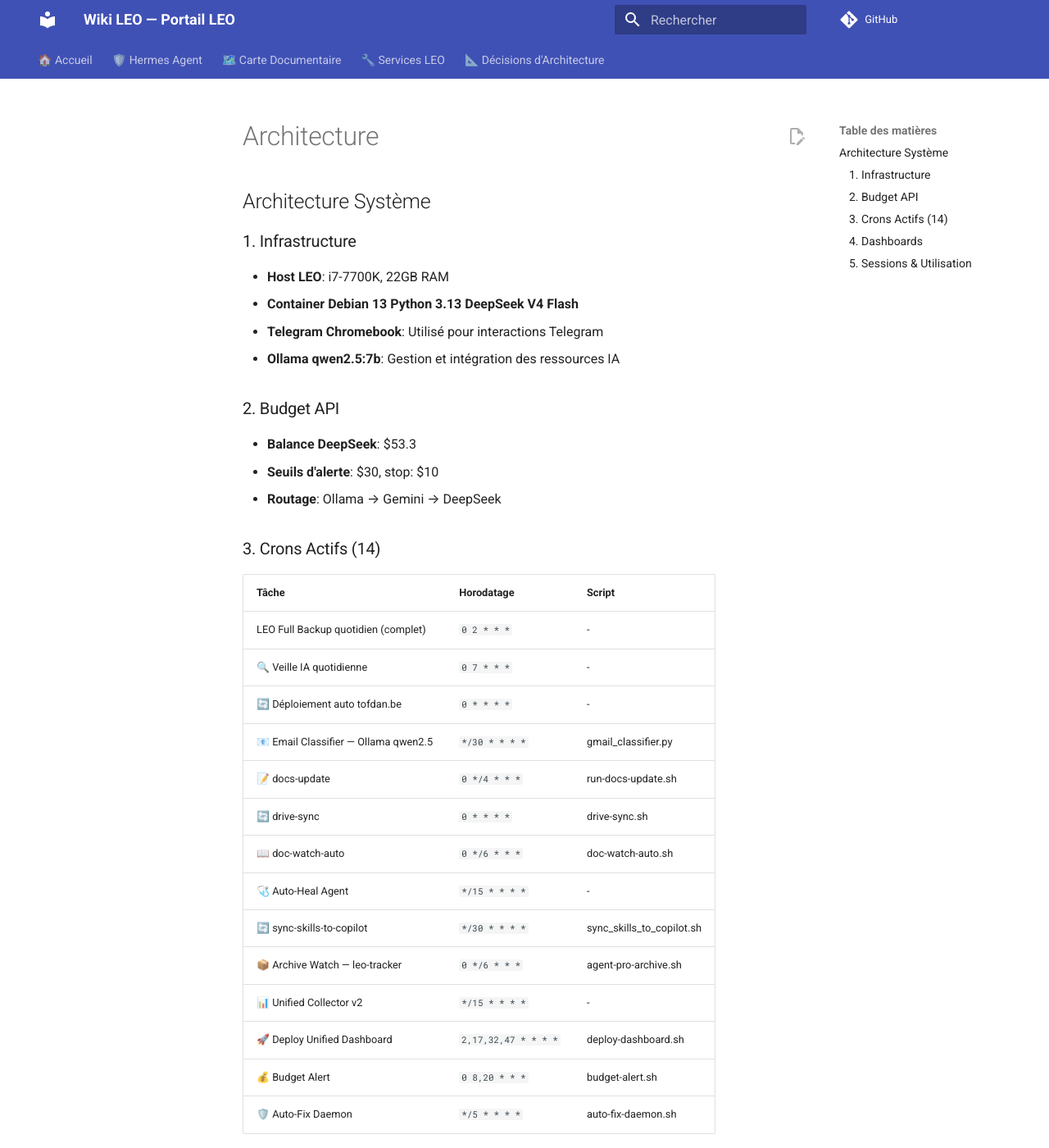
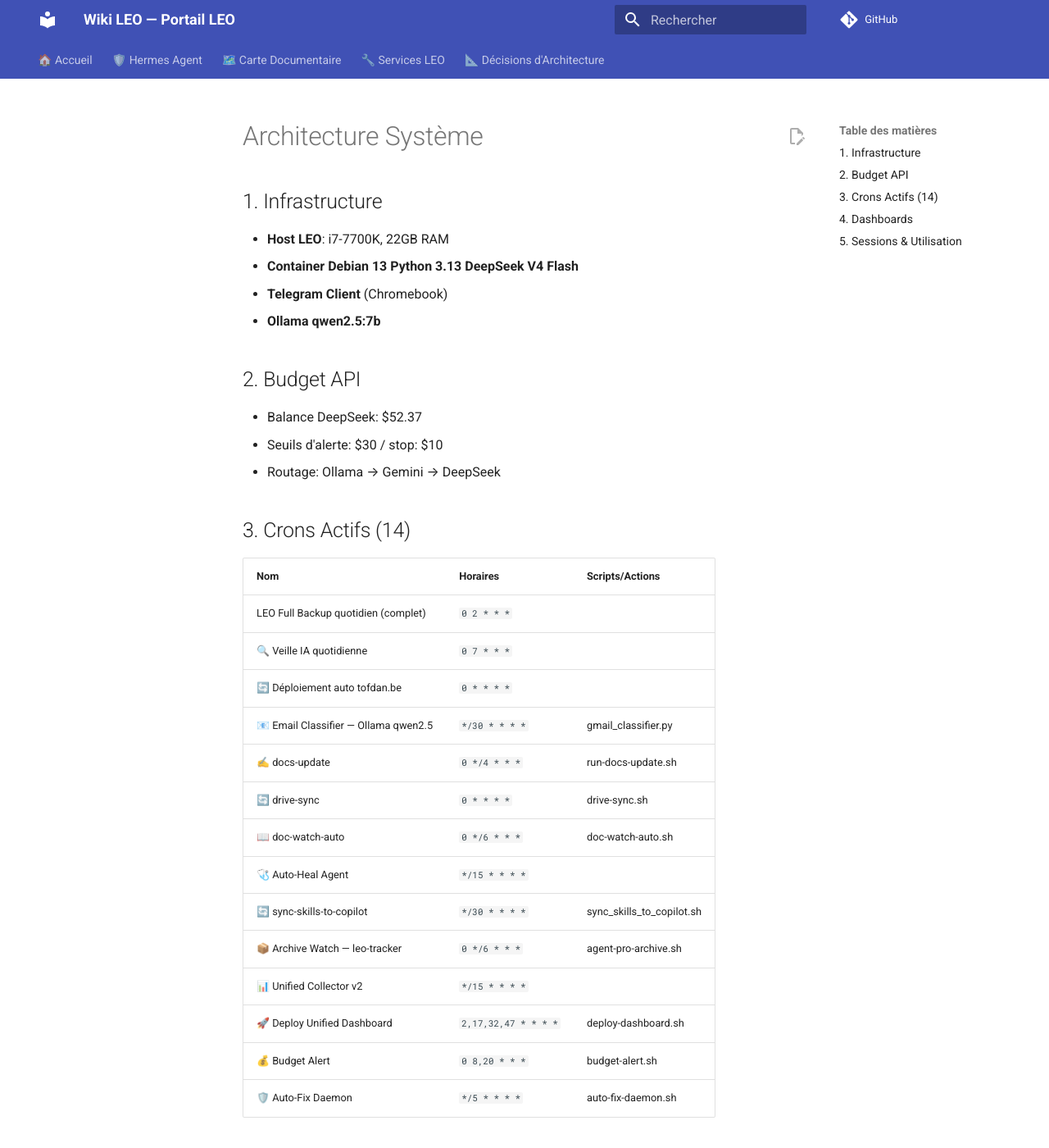
Before and after one commit to christophedanhier-hash/hermes-wiki, an MkDocs documentation site: the page built from docs/hermes/architecture.md, in a window 1280 px wide and 1400 px high. Shown: the whole window at 82% size. Built offline with MkDocs 1.6.1 and Material for MkDocs 9.7.7, drawn with Linux system fonts in a browser that asks for light colours; comment, search, counter and statistics services are not loaded; some of the changed text lies outside the part shown.

```diff
--- a/docs/hermes/architecture.md
+++ b/docs/hermes/architecture.md
@@ -1,41 +1,41 @@
-## Architecture Système
+# Architecture Système
 
-### 1. Infrastructure
+## 1. Infrastructure
 - **Host LEO**: i7-7700K, 22GB RAM
 - **Container Debian 13 Python 3.13 DeepSeek V4 Flash**
-- **Telegram Chromebook**: Utilisé pour interactions Telegram
-- **Ollama qwen2.5:7b**: Gestion et intégration des ressources IA
+- **Telegram Client** (Chromebook)
+- **Ollama qwen2.5:7b**
 
-### 2. Budget API
-- **Balance DeepSeek**: $53.3
-- **Seuils d'alerte**: $30, stop: $10
-- **Routage**: Ollama → Gemini → DeepSeek
+## 2. Budget API
+- Balance DeepSeek: $52.37
+- Seuils d'alerte: $30 / stop: $10
+- Routage: Ollama → Gemini → DeepSeek
 
-### 3. Crons Actifs (14)
-| Tâche | Horodatage | Script |
+## 3. Crons Actifs (14)
+| **Nom** | **Horaires** | **Scripts/Actions** |
 | --- | --- | --- |
-| LEO Full Backup quotidien (complet) | `0 2 * * *` | - |
-| 🔍 Veille IA quotidienne | `0 7 * * *` | - |
-| 🔄 Déploiement auto tofdan.be | `0 * * * *` | - |
+| LEO Full Backup quotidien (complet) | `0 2 * * *` |  |
+| 🔍 Veille IA quotidienne | `0 7 * * *` |  |
+| 🔄 Déploiement auto tofdan.be | `0 * * * *` |  |
 | 📧 Email Classifier — Ollama qwen2.5 | `*/30 * * * *` | gmail_classifier.py |
-| 📝 docs-update | `0 */4 * * *` | run-docs-update.sh |
+| ✍️ docs-update | `0 */4 * * *` | run-docs-update.sh |
 | 🔄 drive-sync | `0 * * * *` | drive-sync.sh |
 | 📖 doc-watch-auto | `0 */6 * * *` | doc-watch-auto.sh |
-| 🩺 Auto-Heal Agent | `*/15 * * * *` | - |
+| 🩺 Auto-Heal Agent | `*/15 * * * *` |  |
 | 🔄 sync-skills-to-copilot | `*/30 * * * *` | sync_skills_to_copilot.sh |
 | 📦 Archive Watch — leo-tracker | `0 */6 * * *` | agent-pro-archive.sh |
-| 📊 Unified Collector v2 | `*/15 * * * *` | - |
+| 📊 Unified Collector v2 | `*/15 * * * *` |  |
 | 🚀 Deploy Unified Dashboard | `2,17,32,47 * * * *` | deploy-dashboard.sh |
 | 💰 Budget Alert | `0 8,20 * * *` | budget-alert.sh |
 | 🛡️ Auto-Fix Daemon | `*/5 * * * *` | auto-fix-daemon.sh |
 
-### 4. Dashboards
-- **crons**: Surveillance des tâches planifiées
-- **github**: Suivi des modifications et déploiements GitHub
-- **machines**: État des machines et performances
-- **wiki**: Documentation et informations sur l'architecture
+## 4. Dashboards
+- crons
+- github
+- machines
+- wiki
 
-### 5. Sessions & Utilisation
-- **Total sessions**: 264
-- **Total messages**: 9918
-- **Telegram**: 8 sessions
+## 5. Sessions & Utilisation
+- Total sessions: 302
+- Total messages: 11,438
+- Telegram: 9 sessions
```
Also changed, not shown: docs/hermes/changelog.md (+4 -9 lines).
